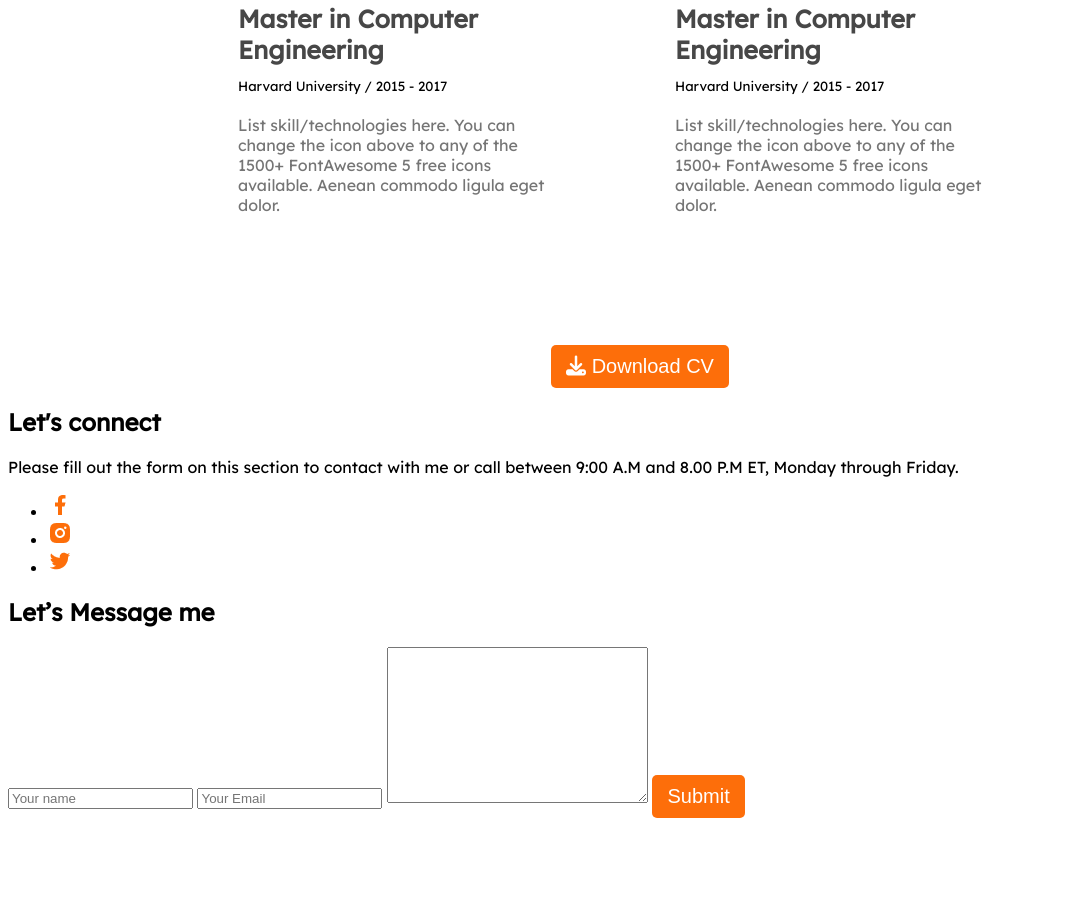
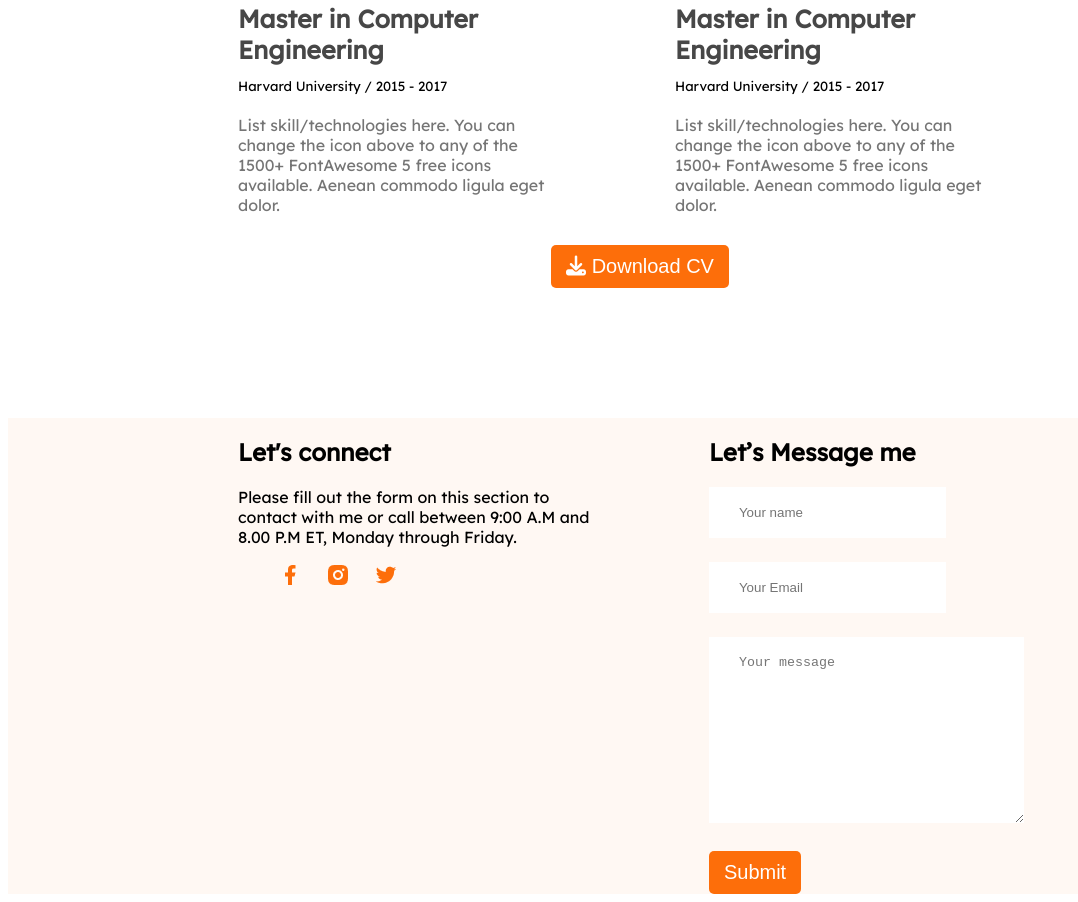
Before and after one commit to MohammadIqbalHossain/web-developer-portfolio, a plain HTML site: page index.html in a window 1280 px wide. Shown: the part 3096-3998 px from the top of the page, without its empty margins (0-1078 px from the left). Before the commit the page ends 3922 px from the top, so only its background shows below. Drawn offline with Linux system fonts and the light colour scheme; files whose address does not match are found by name.

Commit message:
contact us section added

```diff
--- a/index.html
+++ b/index.html
@@ -202,10 +202,12 @@
 
         <!-- Contact us section -->
 
-        <section>
+        <section class="contact-section">
+            <div class="contact">
                 <div class="social-icons">
                     <h1>Let's connect</h1>
-                <p>Please fill out the form on this section to contact with me or call between 9:00 A.M and 8.00 P.M ET,
+                    <p>Please fill out the form on this section to contact with me or call between 9:00 A.M and 8.00 P.M
+                        ET,
                         Monday through Friday.</p>
                     <div class="icons">
                         <ul>
@@ -232,15 +234,15 @@
                 </div>
                 <div class="email-form">
                     <h2>Let’s Message me</h2>
-
                     <form>
                         <input class="form-input" type="text" name="name" placeholder="Your name">
-                     <input type="email" name="email" id="email" placeholder="Your Email">
+                        <input class="form-input" type="email" name="email" id="email" placeholder="Your Email">
 
-                     <textarea name="message" id="message" cols="30" rows="10"></textarea>
+                        <textarea class="form-input" placeholder="Your message" name="message" id="message" cols="30" rows="10"></textarea>
 
                         <input type="submit" value="Submit" class="primary-btn">
                     </form>
+                </div>
             </div>
         </section>
 
--- a/styles/style.css
+++ b/styles/style.css
@@ -148,7 +148,7 @@ nav li a:hover {
     font-size: 18px;
 }
 
-.about-contact--info{
+.about-contact--info {
     display: flex;
     justify-content: space-between;
 
@@ -209,7 +209,7 @@ nav li a:hover {
 /* Qualification section */
 
 .qualification {
-    margin: 130px 230px;
+    margin: 130px 230px 30px 230px;
     display: flex;
     gap: 70px;
 }
@@ -243,4 +243,37 @@ nav li a:hover {
 .credentials-button--container {
     display: flex;
     justify-content: center;
+    margin-bottom: 130px;
 }
+
+/* Contact us section */
+
+.contact-section {
+    background-color: var(--section-bg);
+}
+
+.contact {
+    display: flex;
+    gap: 117px;
+    margin: 0 230px 0 230px;
+}
+
+.icons ul {
+    display: flex;
+    justify-content: left;
+}
+
+.icons li {
+    list-style: none;
+    margin-right: 24px;
+}
+
+.icons img {
+    margin: 0;
+}
+
+.form-input {
+    padding: 18px 30px;
+    border: 0;
+    margin-bottom: 24px;
+}
```
Lines whose indentation alone changed are shown as unchanged.
